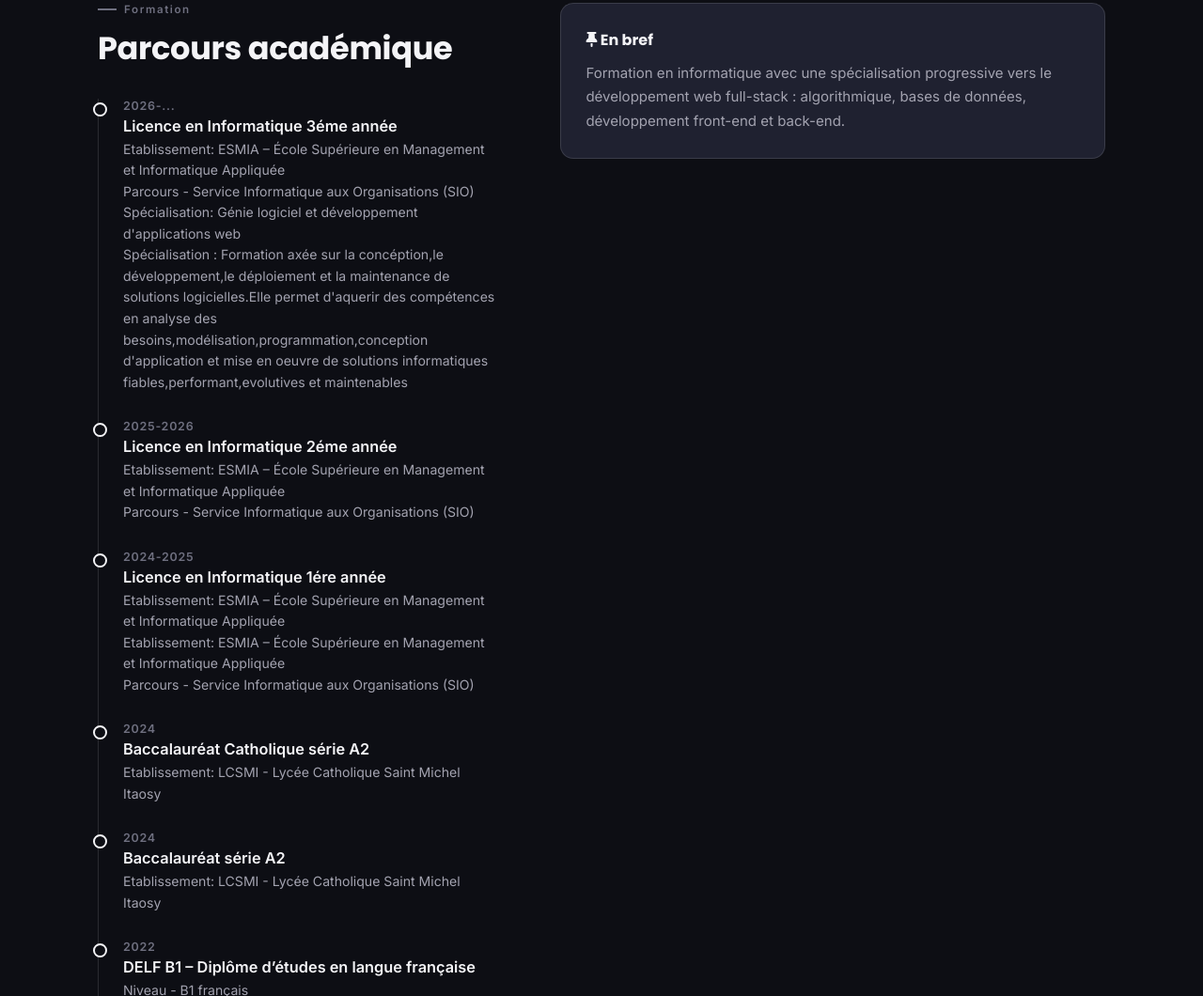
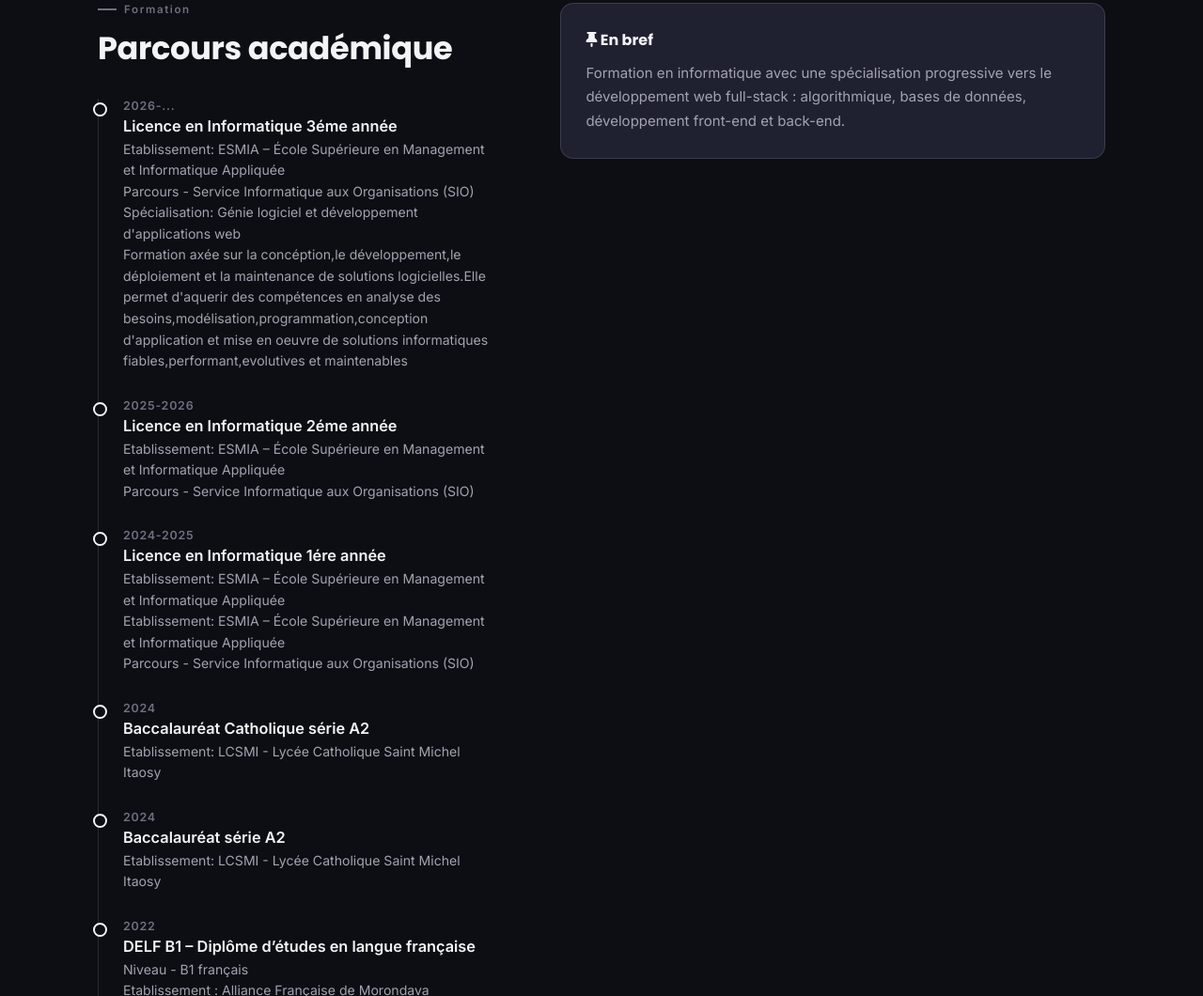
Before and after one commit to Amboara08/Portfolio, a website: page index.html in a window 1280 px wide. Shown: the part 2028-3088 px from the top of the page at 94% size. Drawn offline with Linux system fonts and the light colour scheme.

Commit message:
Rectification

```diff
--- a/index.html
+++ b/index.html
@@ -134,7 +134,7 @@
           <div class="tl-desc">Etablissement: ESMIA – École Supérieure en Management et Informatique Appliquée</div>
           <div class="tl-desc">Parcours - Service Informatique aux Organisations (SIO)</div>
           <div class="tl-desc">Spécialisation: Génie logiciel et développement d'applications web</div>
-          <div class="tl-desc">Spécialisation : Formation axée sur la concéption,le développement,le déploiement et la maintenance de solutions logicielles.Elle permet d'aquerir des compétences en analyse des besoins,modélisation,programmation,conception d'application et mise en oeuvre de solutions informatiques fiables,performant,evolutives et maintenables</div>
+          <div class="tl-desc">Formation axée sur la concéption,le développement,le déploiement et la maintenance de solutions logicielles.Elle permet d'aquerir des compétences en analyse des besoins,modélisation,programmation,conception d'application et mise en oeuvre de solutions informatiques fiables,performant,evolutives et maintenables</div>
         </div>
          <div class="tl-item">
           <div class="tl-year">2025-2026</div>
```
